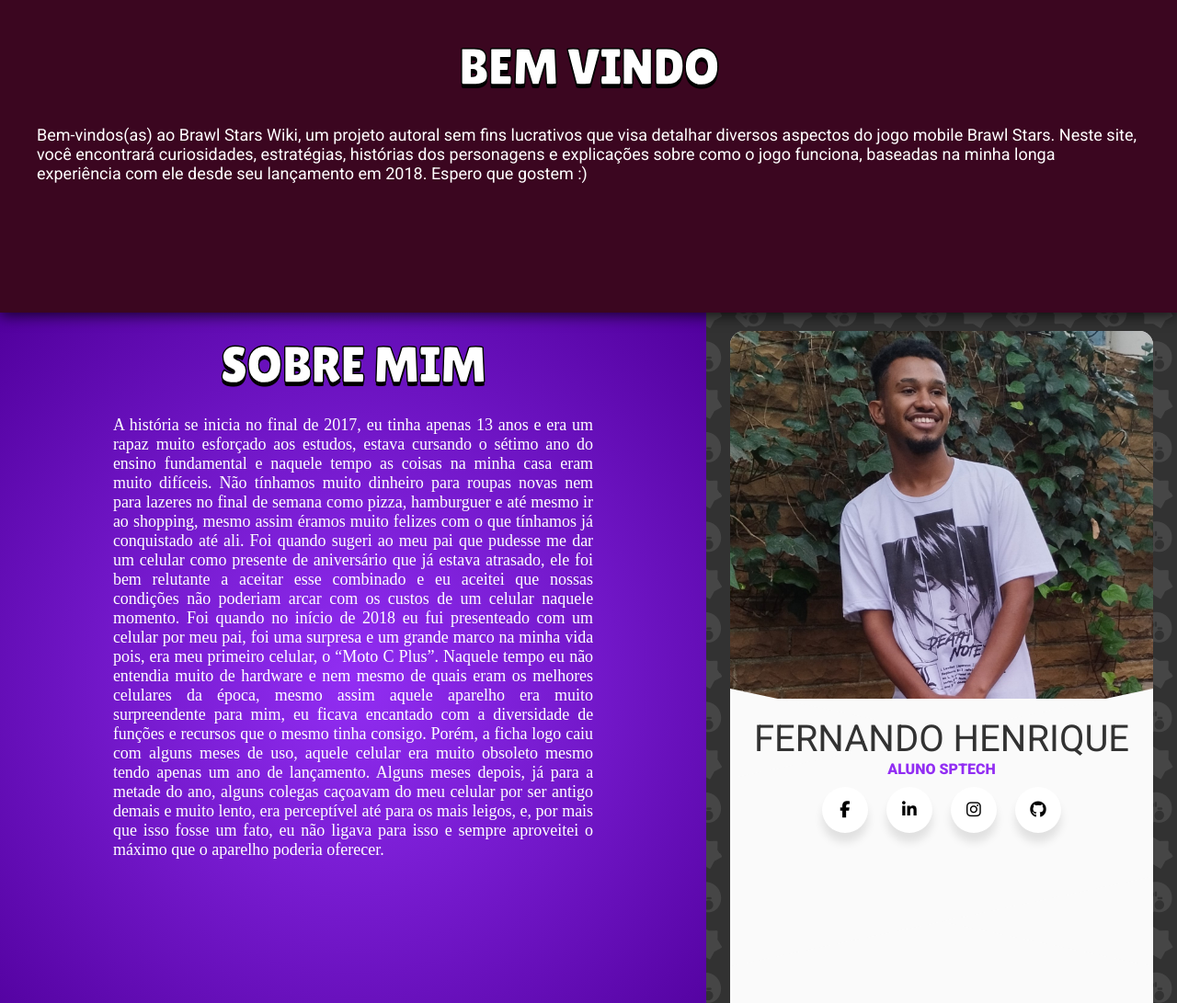
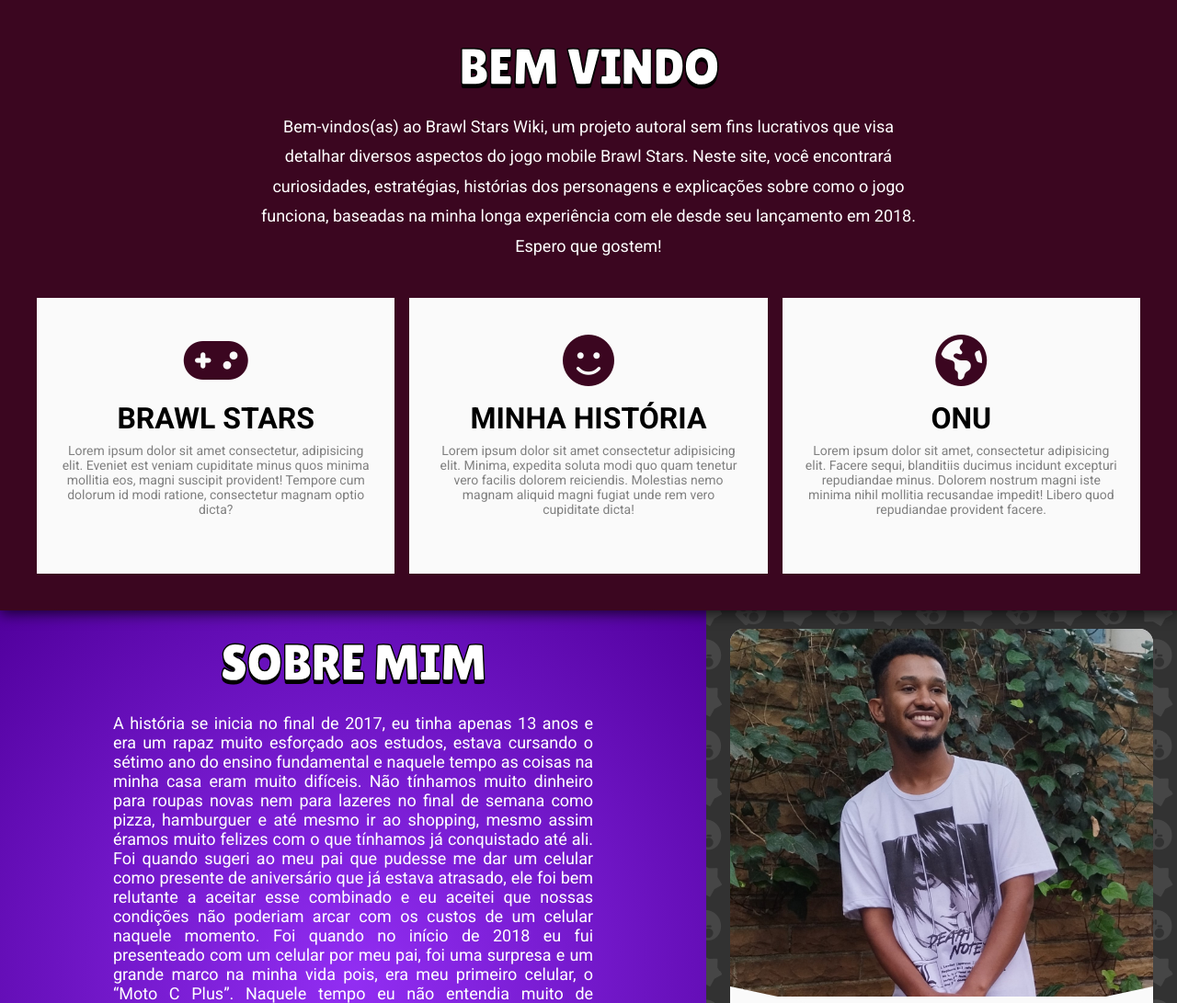
Before and after one commit to Fernando-Henrique-SpTech/wiki_Brawl, a plain HTML site: page public/index.html in a window 1280 px wide. Shown: the part 940-2031 px from the top of the page at 92% size. Drawn offline with Linux system fonts and the light colour scheme.

Commit message:
atualizei a sessao de boas vindas

```diff
--- a/public/index.html
+++ b/public/index.html
@@ -52,8 +52,31 @@
                 <p>Bem-vindos(as) ao Brawl Stars Wiki, um projeto autoral sem fins lucrativos que visa detalhar diversos
                     aspectos do jogo mobile Brawl Stars. Neste site, você encontrará curiosidades, estratégias,
                     histórias dos personagens e explicações sobre como o jogo funciona, baseadas na minha longa
-                    experiência com ele desde seu lançamento em 2018. Espero que gostem :)
+                    experiência com ele desde seu lançamento em 2018. Espero que gostem!
                 </p>
+            </div>
+            <div class="wrapper">
+                <div class="card">
+                    <i class="fa-solid fa-gamepad fa-icon"></i>
+                    <h2>Brawl Stars</h2>
+                    <p>Lorem ipsum dolor sit amet consectetur, adipisicing elit. Eveniet est veniam cupiditate minus
+                        quos minima mollitia eos, magni suscipit provident! Tempore cum dolorum id modi ratione,
+                        consectetur magnam optio dicta?</p>
+                </div>
+                <div class="card">
+                    <i class="fa-solid fa-face-smile fa-icon"></i>
+                    <h2>Minha história</h2>
+                    <p>Lorem ipsum dolor sit amet consectetur adipisicing elit. Minima, expedita soluta modi quo quam
+                        tenetur vero facilis dolorem reiciendis. Molestias nemo magnam aliquid magni fugiat unde rem
+                        vero cupiditate dicta!</p>
+                </div>
+                <div class="card">
+                    <i class="fa-solid fa-earth-americas fa-icon"></i>
+                    <h2>ONU</h2>
+                    <p>Lorem ipsum dolor sit amet, consectetur adipisicing elit. Facere sequi, blanditiis ducimus
+                        incidunt excepturi repudiandae minus. Dolorem nostrum magni iste minima nihil mollitia
+                        recusandae impedit! Libero quod repudiandae provident facere.</p>
+                </div>
             </div>
         </div>
     </section>
--- a/public/src/css/index.css
+++ b/public/src/css/index.css
@@ -21,6 +21,10 @@
 :root {
   --heading-text: 0 4px 0 #000;
   --roxo: #922ef3;
+  --cinza-escuro: #323232;
+  --ciza-claro: #808080;
+  --branco-amarelado: #fafafa;
+  --vinho: #3B0620;
 }
 
 .container {
@@ -275,23 +279,60 @@
   background-color: #3B0620;
   padding-top: 100px;
   width: 100%;
-  height: 50vh;
+  /* height: 50vh; */
   display: flex;
   justify-content: center;
   filter: drop-shadow(0 3px 8px rgba(0, 0, 0, .75));
 }
-
+.welcome .container {
+  display: flex;
+  align-items: center;
+  flex-direction: column;
+}
 .welcome .title {
   display: flex;
   justify-content: center;
-  margin-bottom: 32px;
+  margin-bottom: 18px;
 }
-
+.welcome .text {
+  width: 60%;
+  line-height: 1.8;
+}
 .welcome .text p {
   font-family: 'Roboto', sans-serif;
   color: white;
   font-size: 18px;
-  text-align: start;
+  text-align: center;
+}
+.welcome .wrapper {
+  column-gap: 16px;
+  margin: 40px 0;
+  display: flex;
+  justify-content: space-between;
+}
+.welcome .wrapper .card {
+  display: flex;
+  align-items: center;
+  flex-direction: column;
+  width: 100%;
+  height: 300px;
+  padding: 40px 25px;
+  background-color: #fafafa;
+  font-family: "roboto";
+}
+.welcome .wrapper .card .fa-icon {
+  font-size: 56px;
+  color: var(--vinho)
+}
+.welcome .wrapper .card h2 {
+  font-size: 32px;
+  text-transform: uppercase;
+  margin: 16px 0 8px 0;
+}
+.welcome .wrapper .card p {
+  text-align: center;
+  font-size: 14px;
+  color: #808080;
 }
 
 /* SESSAO SOBRE MIM */
@@ -320,6 +361,7 @@
   font-size: 18px;
   color: #fff;
   text-align: justify;
+  font-family: "Roboto";
 }
 
 .about-me .user-content {
```
